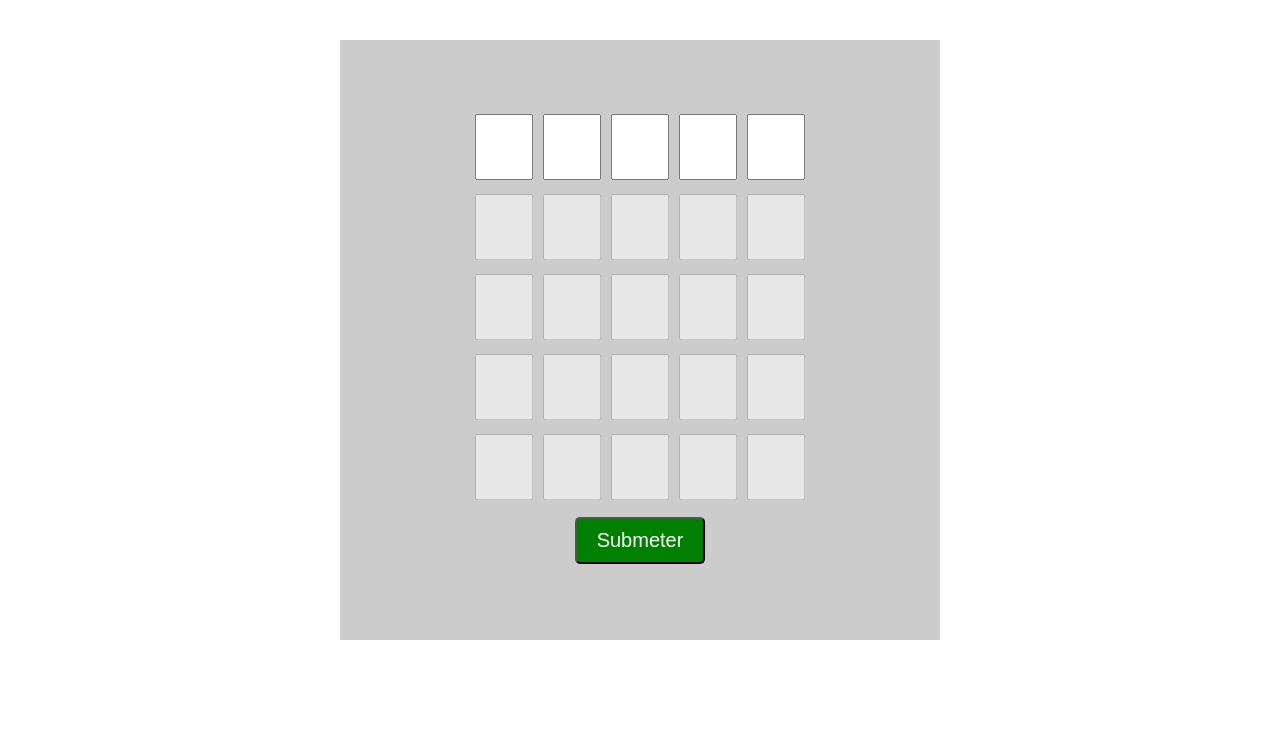
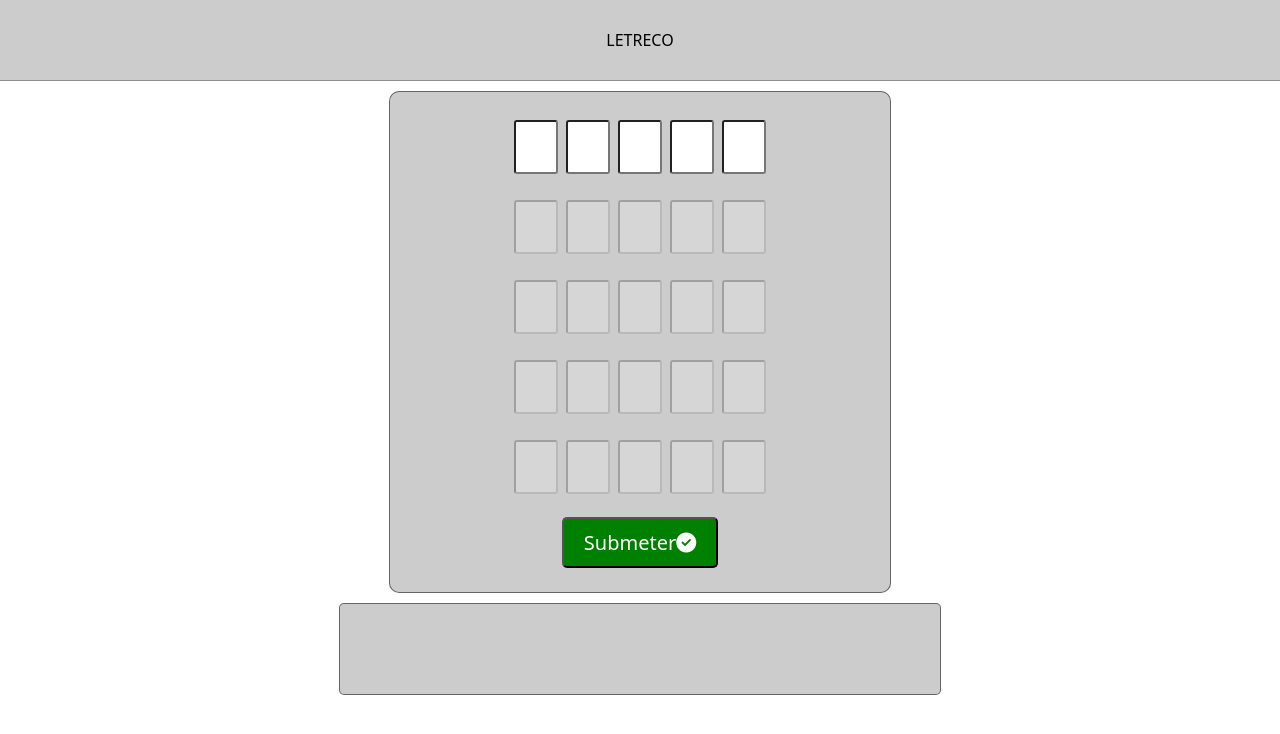
Before and after one commit to DarlanMendes/letreco, a plain HTML site: page index.html in a window 1280 px wide. Drawn offline with Linux system fonts and the light colour scheme.

Commit message:
Adição de estilo em msg resultado e adição de header

```diff
--- a/index.html
+++ b/index.html
@@ -8,6 +8,9 @@
     <title>Letreco</title>
 </head>
 <body>
+    <header>
+        LETRECO
+    </header>
     <main>
 
         <div class="linhas">
@@ -45,12 +48,13 @@
             <input type="text" class="inputLetra" disabled maxlength="1" id="54">
             <input type="text" class="inputLetra" disabled maxlength="1" id="55">
         </div>
-        <button id="botaoSubmeter" onclick="submmit()">Submeter</button>
+        <button id="botaoSubmeter" onclick="submmit()">Submeter<i class="fa-solid fa-circle-check"></i></button>
     </main>
     <div id="resultado">
 
     </div>
 
     <script src="script/script.js"></script>
+    <script src="https://kit.fontawesome.com/c0b4ff0b50.js" crossorigin="anonymous"></script>
 </body>
 </html>
--- a/script/script.js
+++ b/script/script.js
@@ -4,6 +4,7 @@ let letras = [];
 let letrasA = [];
 let letrasP = [];
 let palavraDigitada;
+let resultadoArea=document.getElementById("resultado");
 const submmit = () => {
     letras[0] = document.getElementById(`${linhaSelecionada}` + "1").value.toLowerCase();
     letras[1] = document.getElementById(`${linhaSelecionada}` + "2").value.toLowerCase();
@@ -34,15 +35,17 @@ const submmit = () => {
 
     }
     if (palavraDigitada === palavraDoDia) {
-        document.getElementById("resultado").innerHTML = "<h1>Você acertou!! A palavra do dia é :" + `${palavraDoDia}` + "<h1>";
 
+        resultadoArea.innerHTML = "<div>Você acertou!! A palavra do dia é :" + `${palavraDoDia.toUpperCase()}` + "<h1>";
+        resultadoArea.style.backgroundColor="green";
+        resultadoArea.style.color="white"
     } else {
         if (linhaSelecionada < 5) {
             ++linhaSelecionada
-            document.getElementById("resultado").innerHTML = "<h1> Você tem mais " + `${6 - linhaSelecionada}` + " tentativas<h1>";
+            resultadoArea.innerHTML = "<div> Você tem mais " + `${6 - linhaSelecionada}` + " tentativas<div>";
             ativarProximaLinha()
         } else {
-            document.getElementById("resultado").innerHTML = "<h1>Boa tentativa<h1>";
+            resultadoArea.innerHTML = "<div>Boa tentativa<div>";
         }
 
     }
--- a/style/style.css
+++ b/style/style.css
@@ -1,26 +1,45 @@
+*{
+    font-family:system-ui, -apple-system, BlinkMacSystemFont, 'Segoe UI', Roboto, Oxygen, Ubuntu, Cantarell, 'Open Sans', 'Helvetica Neue', sans-serif;
+    margin: 0;
+    padding: 0;
+}
+header{
+    display:flex;
+    flex-direction:row;
+    align-items: center;
+    justify-content: center;
+    height:80px;
+    margin: 0;
+    background-color: #ccc;
+    border-bottom: 1px solid rgb(0,0,0,0.3);
+}
 main{
     display:flex;
     align-items: center;
     justify-content: center;
     flex-direction: column;
-    height:600px;
-    width:600px;
-    margin: 40px auto;
+    height:500px;
+    width:500px;
+    margin: 10px auto;
     background-color: #ccc;
+    border-radius: 10px;
+    border: 1px solid rgb(0,0,0,0.5);
 }
 .linhas{
     display: flex;
     justify-content: center;
     align-items: center;
-    gap: 10px;
+    gap: 8px;
     height:80px;
     width:600px;
 }
 .inputLetra{
     text-align: center;
-    height:60px;
-    width:50px;
+    height:50px;
+    width:40px;
     font-size: 20px;
+    border-radius: 3px;
+    text-transform: uppercase;
 }
 #botaoSubmeter{
     background-color: green;
@@ -30,3 +49,15 @@ main{
     margin: 10px auto;
     color: white;
 }
+#resultado{
+    font-size: larger;
+    height:50px;
+    width: 560px;
+    margin: 0 auto;
+    padding: 20px;
+    background-color: #ccc;
+    color:black;
+    border-radius: 5px;
+    border: 1px solid rgb(0,0,0,0.5);
+
+}
```
